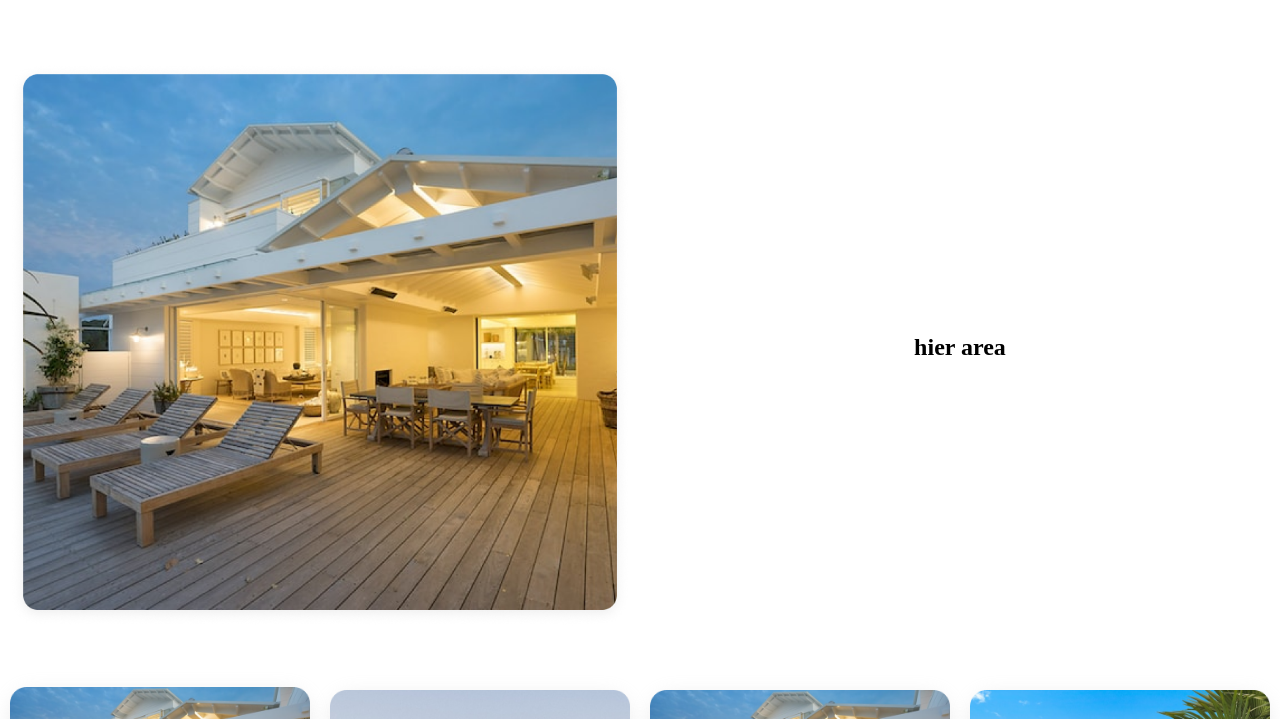
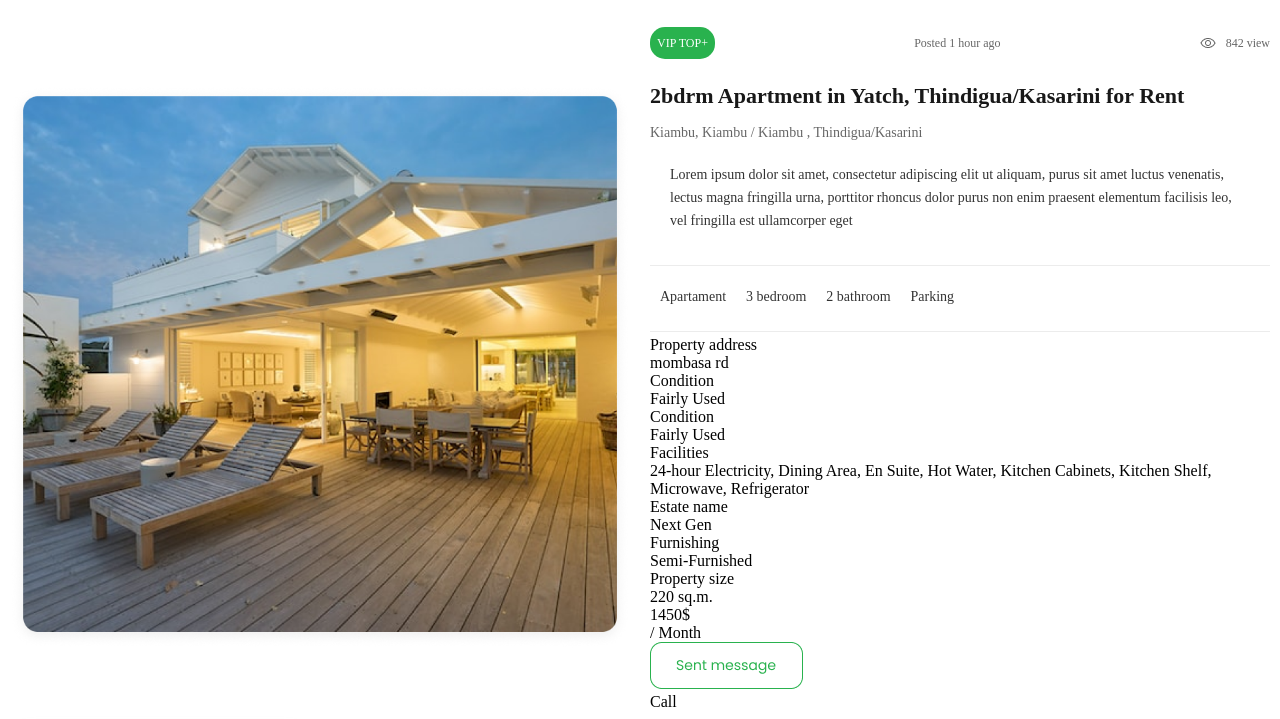
Before and after one commit to Nia1403/Lesson12, a plain HTML site: page internal.html in a window 1280 px wide. Shown: the part 81-800 px from the top of the page. Drawn offline with Linux system fonts and the light colour scheme.

Commit message:
until apartments done

```diff
--- a/internal.html
+++ b/internal.html
@@ -28,7 +28,111 @@
 
 
                 <div class="box itemInt-2">
-                    <h1>hier area</h1>
+
+                    <div class="top">
+                        <p class="greenVIP">
+                            VIP TOP+
+                        </p>
+                        <p class="posted">
+                            Posted 1 hour ago
+                        </p>
+                        <span class="eyeANDview">
+                            <img src="src/images/p2/p2-eye.png" alt="small eye" class="eye">
+                            <p class="view">
+                                842 view
+                            </p>
+                        </span>
+
+                    </div>
+
+                    <h1 class="p2titel">2bdrm Apartment in Yatch, Thindigua/Kasarini for Rent</h1>
+                    <p class="titelCity">Kiambu, Kiambu / Kiambu , Thindigua/Kasarini</p>
+                    <p class="loremText">Lorem ipsum dolor sit amet, consectetur adipiscing elit ut aliquam, purus sit amet luctus venenatis, lectus magna fringilla urna, porttitor rhoncus dolor purus non enim praesent elementum facilisis leo, vel fringilla est ullamcorper eget</p>
+                    <img src="src/images/p2/BigLine.png" alt="bigline" class="BigLine">
+                    <div class="BadroomLis">
+                        <ul>
+                            <li>
+                                Apartament
+                            </li>
+                            <li>
+                                3 bedroom
+                            </li>
+                            <li>
+                                2 bathroom
+                            </li>
+                            <li>
+                                Parking
+                            </li>
+                        </ul>
+                    </div>
+                    <img src="src/images/p2/BigLine.png" alt="bigline" class="BigLine">
+
+                    <div class="textColumnt1">
+                        <p class="smallTeximColumn">
+                            Property address
+                        </p>
+                        <p class="BigTextinColumn">
+                            mombasa rd
+                        </p>
+                        <p class="smallTeximColumn">
+                            Condition
+                        </p>
+                        <p class="BigTextinColumn">
+                            Fairly Used
+                        </p>
+                        <p class="smallTeximColumn">
+                            Condition
+                        </p>
+                        <p class="BigTextinColumn">
+                            Fairly Used
+                        </p>
+                    </div>
+
+
+                    <div class="textColumnt2">
+                        <p class="smallTeximColumn">
+                            Facilities
+                        </p>
+                        <p class="BigTextinColumn">
+                            24-hour Electricity,
+                            Dining Area,
+                            En Suite,
+                            Hot Water,
+                            Kitchen Cabinets,
+                            Kitchen Shelf,
+                            Microwave,
+                            Refrigerator
+                        </p>
+                    </div>
+
+                    <div class="textColumnt3">
+                        <p class="smallTeximColumn">
+                            Estate name
+                        </p>
+                        <p class="BigTextinColumn">
+                            Next Gen
+                        </p>
+                        <p class="smallTeximColumn">
+                            Furnishing
+                        </p>
+                        <p class="BigTextinColumn">
+                            Semi-Furnished
+                        </p>
+                        <p class="smallTeximColumn">
+                            Property size
+                        </p>
+                        <p class="BigTextinColumn">
+                            220 sq.m.
+                        </p>
+                    </div>
+
+                    <div class="P2priceAndMessage">
+                        <p class="greenprice">1450$</p>
+                        <p class="p2month">/ Month</p>
+                        <img src="src/images/p2/send.png" alt="send message" class="message">
+                        <p class="call">Call</p>
+                    </div>
+
 
                 </div>
 
--- a/src/css/style.css
+++ b/src/css/style.css
@@ -2,6 +2,7 @@
 	padding: 0px;
 	margin: 0px;
 	box-sizing: border-box;
+    font-size: 100%;
 }
 
 a{
@@ -607,3 +608,96 @@ section, header{
     box-sizing: border box;
     position: relative;
 }
+
+
+
+.itemInt-2{
+    display: block;
+}
+
+
+.itemInt-2 .top{
+    display: flex;
+    flex-direction: row;
+    justify-content: space-between;
+    align-items: center;
+}
+
+.eyeANDview{
+    display: flex;
+    flex-direction: row;
+    justify-content: center;
+    align-items: center;
+}
+
+.eye{
+    padding-right: 10px;
+}
+
+.greenVIP{
+    font-size: 12px;
+    padding: 7px;
+    line-height: 18px;
+    color: #FFFFFF;
+    border-radius: 15px;
+    background-color: #29B24E;
+}
+
+.posted{
+    font-size: 12px;
+    line-height: 23px;
+    color: #000000;
+    opacity: 60%;
+}
+
+.view{
+    font-size: 12px;
+    line-height: 23px;
+    color: #000000;
+    opacity: 60%;
+}
+
+.p2titel{
+    font-size: 22px;
+    line-height: 33px;
+    color: #000000;
+    opacity: 90%;
+    align-items: center;
+    padding-top: 20px;
+}
+
+.titelCity{
+    font-size: 14px;
+    line-height: 21px;
+    color: #000000;
+    opacity: 60%;
+    padding-top: 10px;
+}
+
+.loremText{
+    font-size: 14px;
+    line-height: 23px;
+    color: #000000;
+    opacity: 80%;
+    padding: 20px;
+}
+
+
+.BadroomLis ul{
+    display: flex;
+    flex-direction: row;
+    align-items: center;
+    justify-content: flex-start;
+    gap: 20px;
+    padding-left: 10px;
+    padding-top: 15px;
+    padding-bottom: 10px;
+    box-sizing: border-box;
+}
+
+.BadroomLis ul li{
+    font-size: 14px;
+    line-height: 23px;
+    opacity: 80%;
+    color: #000000;
+}
```
Also changed, not shown: src/images/p2/BigLine.png (added), src/images/p2/send.png (added).
